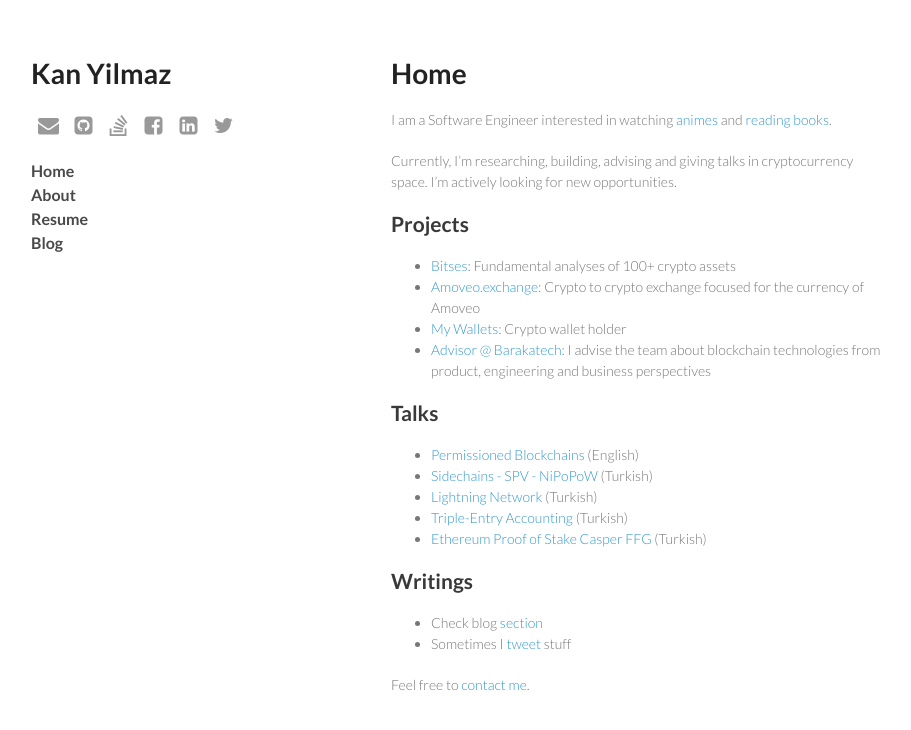
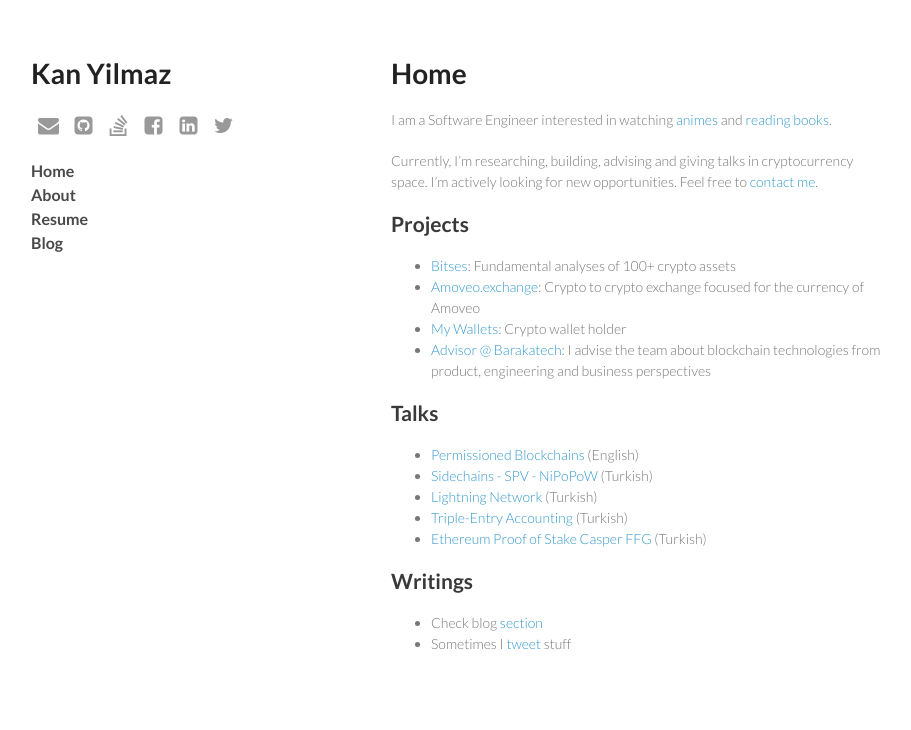
Before and after one commit to thellimist/thellimist.github.io, a Jekyll site: the page built from index.html, in a window 1280 px wide. Shown: the top 730 px of the page, without its empty margins (179-1090 px from the left). Built offline with Jekyll 4.4.1, drawn with Linux system fonts in a browser that asks for light colours; nearby versions of some CDN libraries; some of the changed lines change nothing that is shown.

Commit message:
fix stuff

```diff
--- a/index.html
+++ b/index.html
@@ -7,7 +7,7 @@ title: thellimist
 
 I am a Software Engineer interested in watching [animes](https://docs.google.com/spreadsheets/d/1maa414tmM5iKOrWWkQ6pWR38OrQhUrZaB-KqHjO9M-w/edit?usp=sharing) and [reading books](https://www.goodreads.com/thellimist).
 
-Currently, I'm researching, building, advising and giving talks in cryptocurrency space. I'm actively looking for new opportunities.
+Currently, I'm researching, building, advising and giving talks in cryptocurrency space. I'm actively looking for new opportunities. Feel free to [contact me](mailto:mufuyil@gmail.com).
 
 ## Projects
 
@@ -28,7 +28,3 @@ Currently, I'm researching, building, advising and giving talks in cryptocurrenc
 
 * Check blog [section](/blog/)
 * Sometimes I [tweet](https://twitter.com/thellimist) stuff
-
-
-
-Feel free to [contact me](mailto:mufuyil@gmail.com).
```
